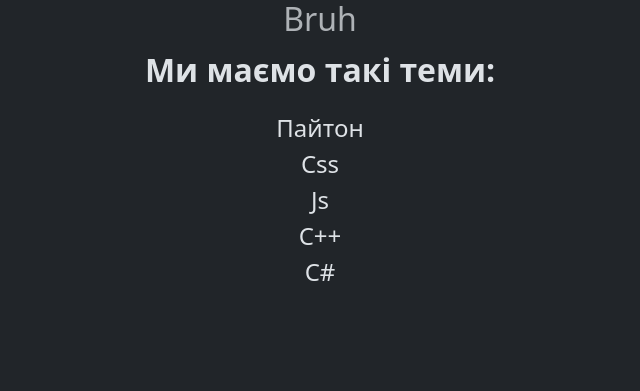
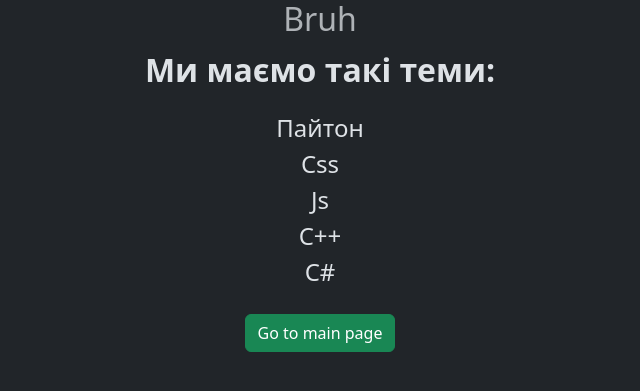
Before and after one commit to alter703/slashblog, a Django app: page /blog/ in a window 1280 px wide. Shown: the top 391 px of the page, without its empty margins (320-960 px from the left). Run offline with Django 5.2, Linux system fonts and the light colour scheme.

Commit message:
Update index.html in blog app (add  button to main page)

```diff
--- a/apps/blog/templates/blog/index.html
+++ b/apps/blog/templates/blog/index.html
@@ -12,8 +12,17 @@
     {% for obj in elements %}
     <div class="text-center fs-4">{{ obj }}</div>
     {% endfor %}
+    <div class="comtainer">
+        <div class="row m-4">
+            <div class="col d-flex justify-content-center">
+                <a href="{% url 'main:index' %}">
+                    <p class="btn btn-success">Go to main page</p>
+                </a>
+            </div>
+        </div>
+
+    </div>
 
 </div>
 
-
 {% endblock content %}
```
